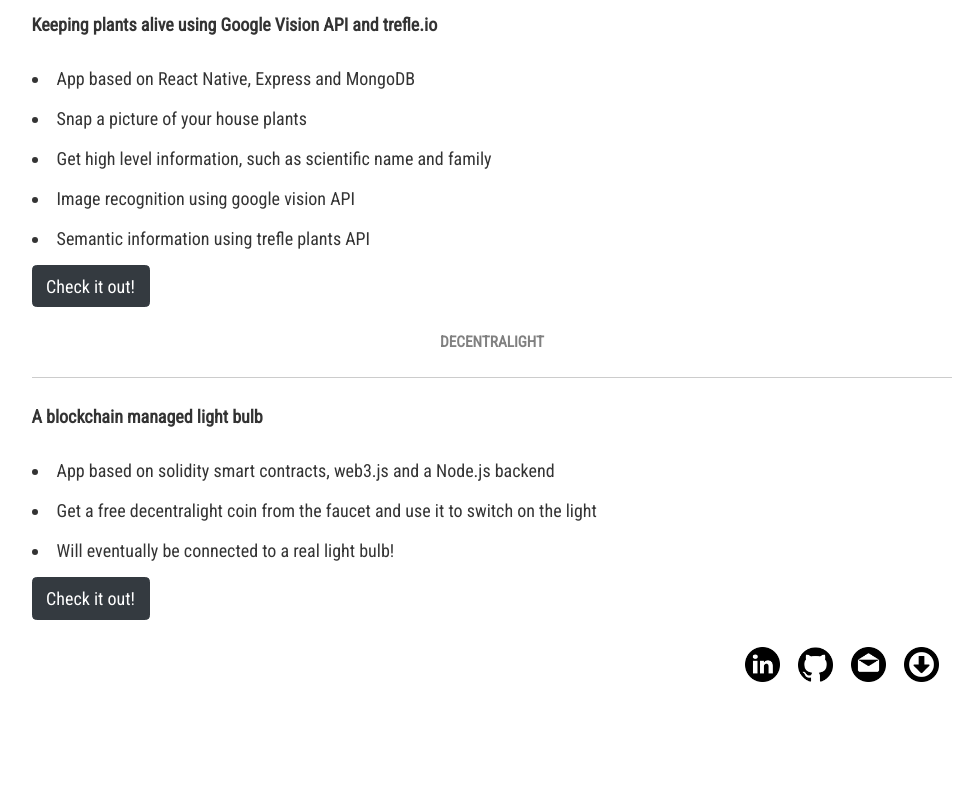
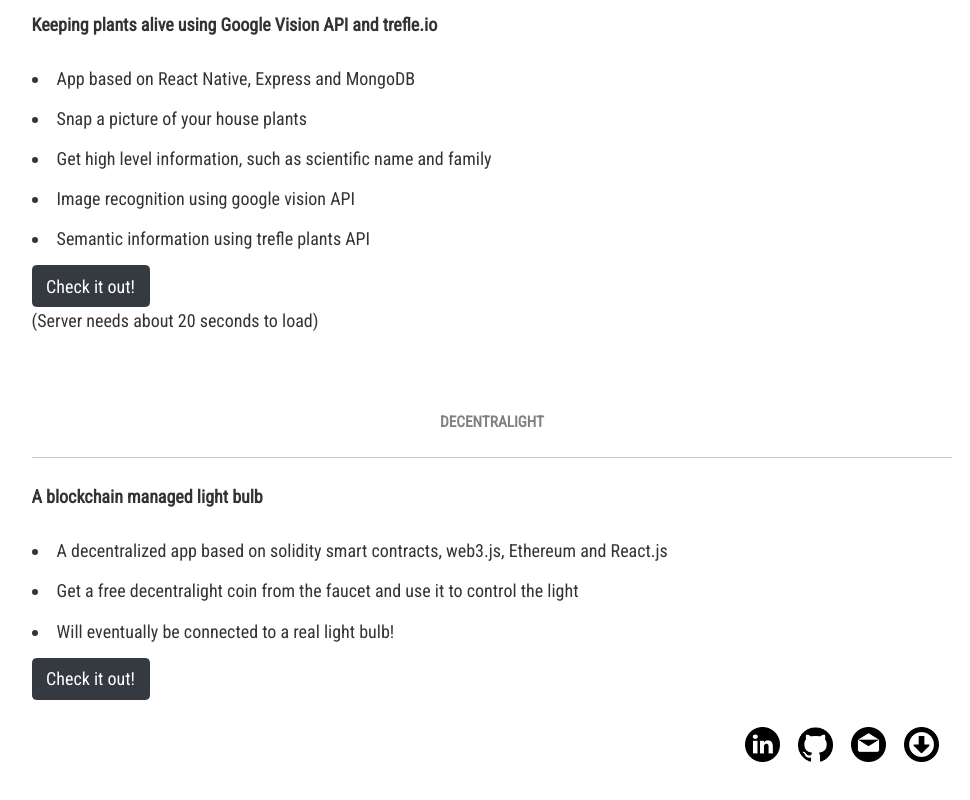
Before and after one commit to hellasol/solveig.io, a React (Create React App) app: page / in a window 1280 px wide. Shown: the part 1266-2066 px from the top of the page, without its empty margins (148-1118 px from the left). Before the commit the page ends 2000 px from the top, so only its background shows below. Built offline with nearby package versions, Linux system fonts and the light colour scheme; the HTML template or start-up script is replaced by a standard one.

Commit message:
changed description

```diff
--- a/src/components/projects.js
+++ b/src/components/projects.js
@@ -19,6 +19,7 @@
       <li>Image recognition using google vision API</li>
       <li>Semantic information using trefle plants API</li>
       <Button href="https://thirstycactus-frontend.herokuapp.com" color="dark" className="submitButton">Check it out!</Button>
+      <p>(Server needs about 20 seconds to load)</p>
 
       <br/>
       <br/>
@@ -28,8 +29,8 @@
       <b>A blockchain managed light bulb </b>
       <br></br>
       <br></br>
-      <li>App based on solidity smart contracts, web3.js and a Node.js backend</li>
-      <li>Get a free decentralight coin from the faucet and use it to switch on the light</li>
+      <li>A decentralized app based on solidity smart contracts, web3.js, Ethereum and React.js </li>
+      <li>Get a free decentralight coin from the faucet and use it to control the light</li>
       <li>Will eventually be connected to a real light bulb!</li>
       <Button href="https://decentralight.solveig.io" color="dark" className="submitButton">Check it out!</Button>
       <br></br>
```
